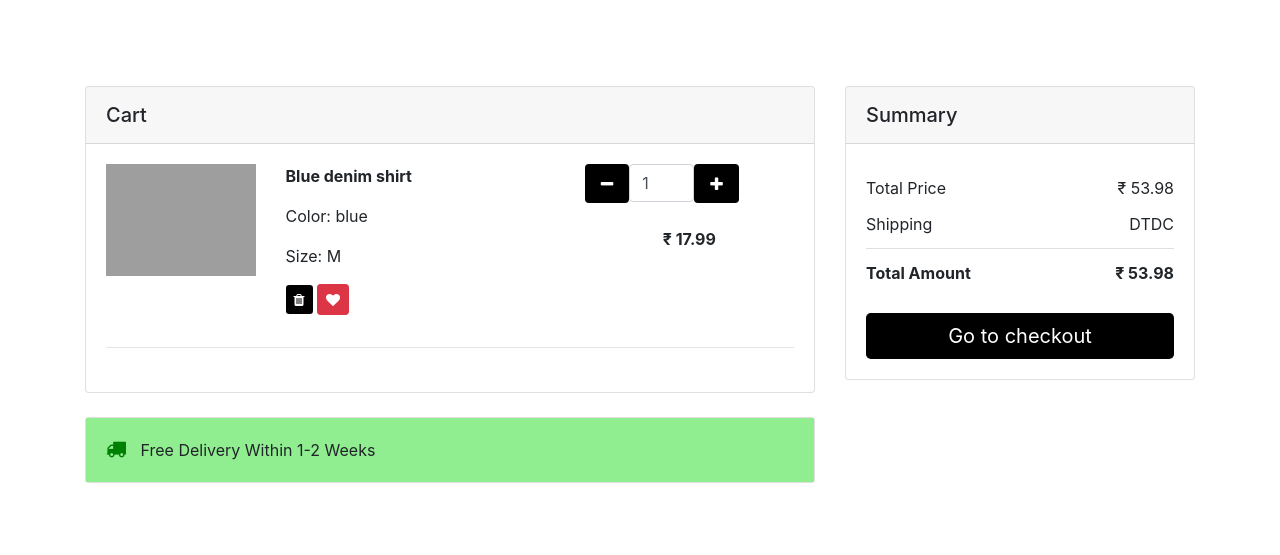
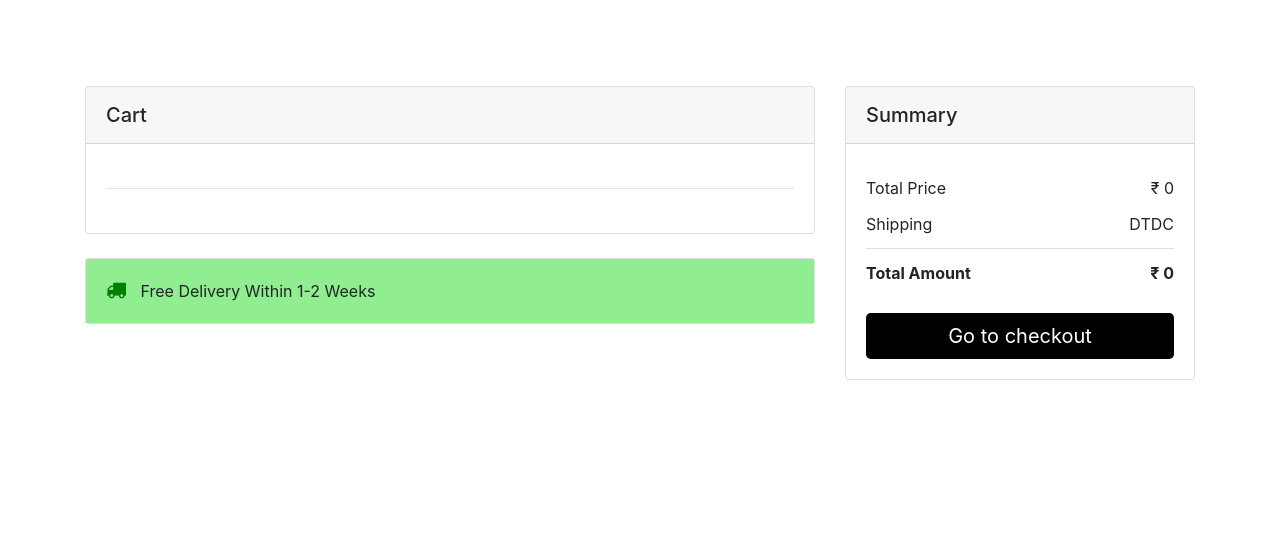
Before and after one commit to arunp007/beyond, a Django app: page /accounts/cart/ in a window 1280 px wide. Shown: the part 116-671 px from the top of the page. Run offline with Django 5.2, Linux system fonts and the light colour scheme; a user stored in the database is signed in; data comes from the database, SQL or seed files in the repository; both versions use the stored data as it was after the commit; some libraries are stand-ins or nearby versions; grey boxes are pictures that could not be loaded.

Commit message:
Version 1

```diff
--- a/accounts/urls.py
+++ b/accounts/urls.py
@@ -3,6 +3,7 @@ from accounts.views import login_page
 from accounts.views import signup_page
 from products.views import add_to_cart
 from products.views import cart
+from products.views import remove_cart
 
 
 urlpatterns = [
@@ -10,4 +11,5 @@ urlpatterns = [
     path('signup/', signup_page, name = 'signup'),
     path('add_to_cart/<uid>/', add_to_cart, name = 'add_to_cart'),
     path('cart/', cart, name = 'cart'),
+    path('remove_cart/<cart_item_uid>/', remove_cart, name = 'remove_cart'),
 ]
--- a/products/views.py
+++ b/products/views.py
@@ -21,7 +21,7 @@ def add_to_cart(request, uid):
         user = request.user
 
         if not user.is_authenticated:
-            return redirect('login')
+            return redirect(request.META.get('login'))
 
         cart, _ = Cart.objects.get_or_create(user=user, is_paid=False)
         cart_item = CartItems.objects.create(cart=cart, product=product)
@@ -38,7 +38,26 @@ def add_to_cart(request, uid):
 
 
 def cart(request):
-    return render(request, 'accounts/cart.html')
+    try:
+        cart = Cart.objects.get(is_paid=False, user=request.user)
+        cart_items = CartItems.objects.filter(cart=cart)
+        total_price = sum(float(cart.product.price.replace(',','')) for cart in cart_items)
+        return render(request, 'accounts/cart.html', {'cart_items': cart_items, 'total_price': total_price})
+
+    except Cart.DoesNotExist:
+        return redirect('login')
+
+
+def remove_cart(request, cart_item_uid):
+    try:
+        cart_item = CartItems.objects.get(uid = cart_item_uid)
+        cart_item.delete()
+
+    except Exception as e:
+        print(e)
+
+    return redirect(request.META.get('HTTP_REFERER'))
+
 
 def maternity(request):
     category_name = 'Maternity Nighties'
--- a/templates/accounts/cart.html
+++ b/templates/accounts/cart.html
@@ -284,20 +284,22 @@
 
                                 <div class="row">
 
+                                    {% for cart in cart_items %}
+
                                     <div class="col-lg-3 col-md-12 mb-4 mb-lg-0">
 
                                         <div class="bg-image hover-overlay hover-zoom ripple rounded" data-mdb-ripple-color="light">
-                                            <a href=""><img src="https://mdbcdn.b-cdn.net/img/Photos/Horizontal/E-commerce/Vertical/12a.webp" class="w-100" alt="Blue Jeans Jacket"/></a>
+                                            <a href=""><img src="/media/{{cart.product.product_images.first.image}}" style="margin-bottom: 20px !important;" class="w-100" alt="Cart Image"/></a>
                                         </div>
 
                                     </div>
 
                                     <div class="col-lg-5 col-md-6 mb-4 mb-lg-0">
 
-                                        <p><strong>Blue denim shirt</strong></p>
-                                        <p>Color: blue</p>
-                                        <p>Size: M</p>
-                                        <a href="" type="button" class="btn btn-primary btn-sm me-1 mb-2" id="button" data-mdb-toggle="tooltip" title="Remove item"><i class="fa fa-trash"></i></a>
+                                        <p><strong>{{cart.product.product_name}}</strong></p>
+                                        <p>Color: {{cart.product.color}}</p>
+                                        <p>Size: {{cart.size_variant.size_name}}</p>
+                                        <a href="{% url 'remove_cart' cart.uid %}" type="button" class="btn btn-primary btn-sm me-1 mb-2" id="button" data-mdb-toggle="tooltip" title="Remove item"><i class="fa fa-trash"></i></a>
                                         <a href="" type="button" class="btn btn-danger btn-sm mb-2"  data-mdb-toggle="tooltip" title="Move to the wish list"><i class="fa fa-heart"></i></a>
                                     </div>
 
@@ -312,9 +314,12 @@
                                         </div>
 
                                         <p class="text-start text-md-center">
-                                            <strong>₹ 17.99</strong>
+                                            <strong>₹ {{cart.product.price}}</strong>
                                         </p>
                                     </div>
+
+                                    {% endfor %}
+
                                 </div>
 
                                 <hr class="my-4" />
@@ -337,7 +342,7 @@
                                 <ul class="list-group list-group-flush">
                                 <li class="list-group-item d-flex justify-content-between align-items-center border-0 px-0 pb-0">
                                     Total Price
-                                    <span>₹ 53.98</span>
+                                    <span>₹ {{total_price}}</span>
                                 </li>
                                 <li class="list-group-item d-flex justify-content-between align-items-center px-0">
                                     Shipping
@@ -347,7 +352,7 @@
                                 <div>
                                 <strong>Total Amount</strong>
                                 </div>
-                                <span><strong>₹ 53.98</strong></span>
+                                <span><strong>₹ {{total_price}}</strong></span>
                                 </li>
                                 </ul>
 
```
Also changed, not shown: accounts/migrations/0012_alter_cartitems_user.py (added), db.sqlite3.
